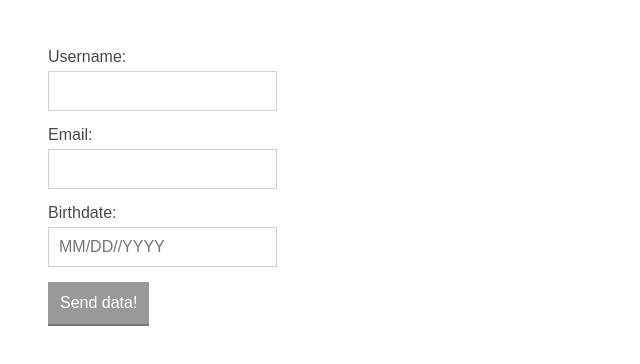
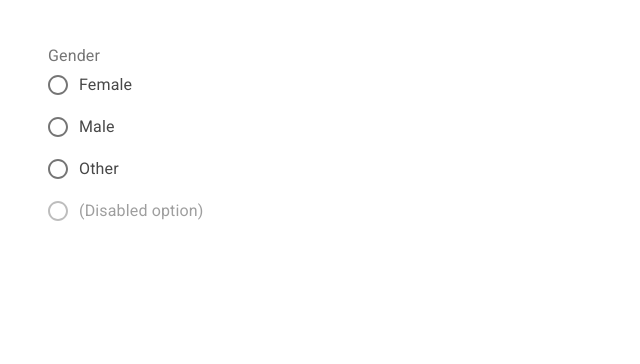
Before and after one commit to robcrock/audience-survey, a React app: page / in a window 1280 px wide. Shown: the whole page, without its empty margins (0-640 px from the left). Built offline with nearby package versions, Linux system fonts and the light colour scheme.

Commit message:
Rendering a FormControl with MaterialUI.

```diff
--- /dev/null
+++ b/app/components/MyMaterialForm.js
@@ -0,0 +1,43 @@
+import React from "react"
+import FormControl from "@material-ui/core/FormControl"
+import FormLabel from "@material-ui/core/FormLabel"
+import FormControlLabel from "@material-ui/core/FormControlLabel"
+import RadioGroup from "@material-ui/core/RadioGroup"
+import Radio from "@material-ui/core/Radio"
+
+function MyMaterialForm() {
+  const handleChange = (event) => {
+    event.preventDefault()
+    if (!event.target.checkValidity()) {
+      this.setState({
+        invalid: true,
+        displayErrors: true,
+      })
+      return
+    }
+  }
+
+  return (
+    <FormControl component="fieldset">
+      <FormLabel component="legend">Gender</FormLabel>
+      <RadioGroup
+        aria-label="gender"
+        name="gender1"
+        value="gender"
+        onChange={handleChange}
+      >
+        <FormControlLabel value="female" control={<Radio />} label="Female" />
+        <FormControlLabel value="male" control={<Radio />} label="Male" />
+        <FormControlLabel value="other" control={<Radio />} label="Other" />
+        <FormControlLabel
+          value="disabled"
+          disabled
+          control={<Radio />}
+          label="(Disabled option)"
+        />
+      </RadioGroup>
+    </FormControl>
+  )
+}
+
+export default MyMaterialForm
--- a/app/index.html
+++ b/app/index.html
@@ -2,6 +2,10 @@
 <html lang="en">
   <head>
     <title>Audience Survey</title>
+    <link
+      rel="stylesheet"
+      href="https://fonts.googleapis.com/css?family=Roboto:300,400,500,700&display=swap"
+    />
   </head>
   <body>
     <div id="app"></div>
--- a/app/index.js
+++ b/app/index.js
@@ -4,12 +4,13 @@
 
 // Components
 import MyForm from "./components/MyForm"
+import MyMaterialForm from "./components/MyMaterialForm"
 
 class App extends React.Component {
   render() {
     return (
       <div>
-        <MyForm />
+        <MyMaterialForm />
       </div>
     )
   }
--- a/package.json
+++ b/package.json
@@ -24,6 +24,7 @@
   },
   "homepage": "https://github.com/robcrock/audience-survey#readme",
   "dependencies": {
+    "@material-ui/core": "^4.12.3",
     "react": "^17.0.2",
     "react-dom": "^17.0.2"
   },
```
Also changed, not shown: 1 other file.
